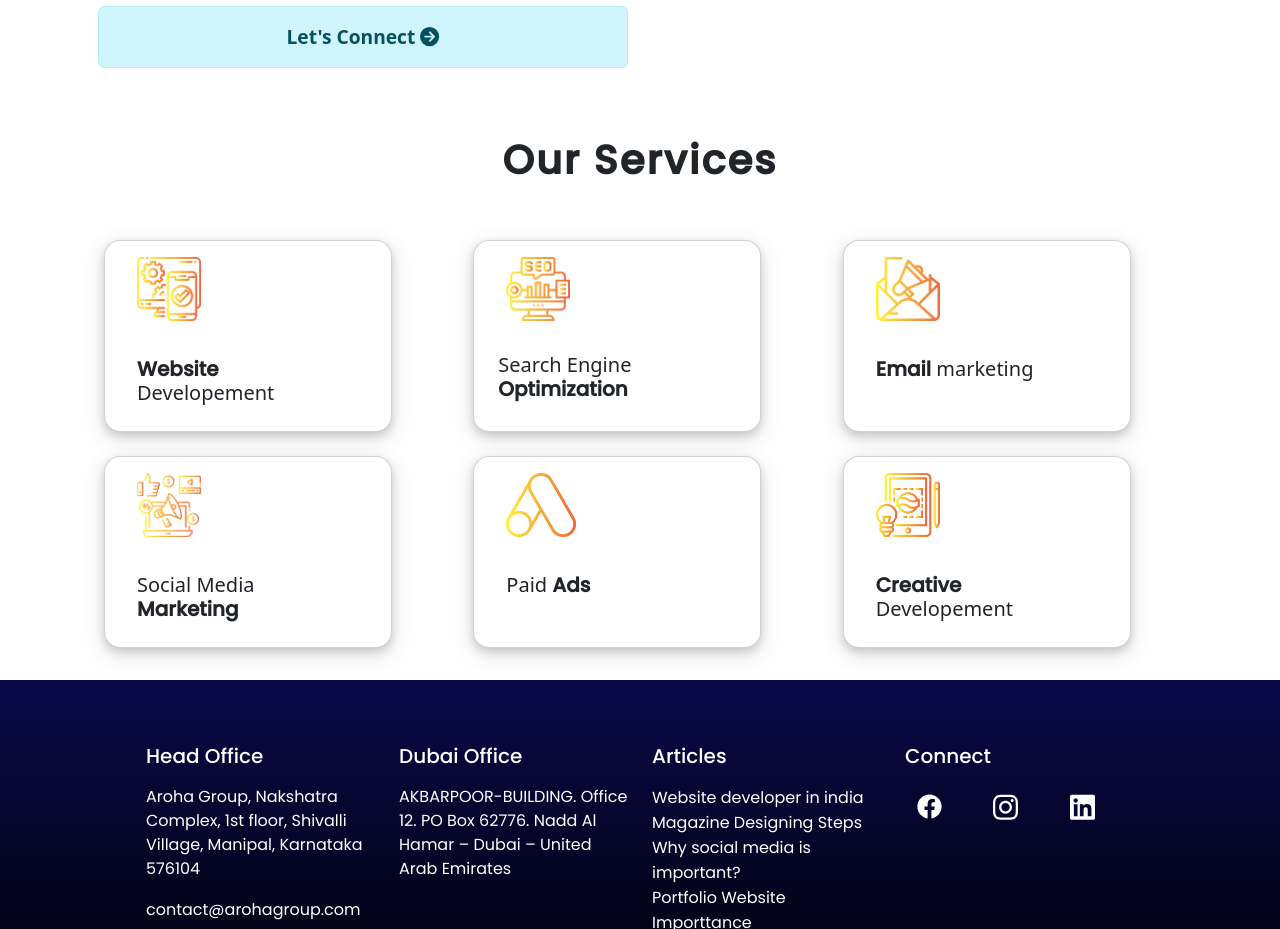
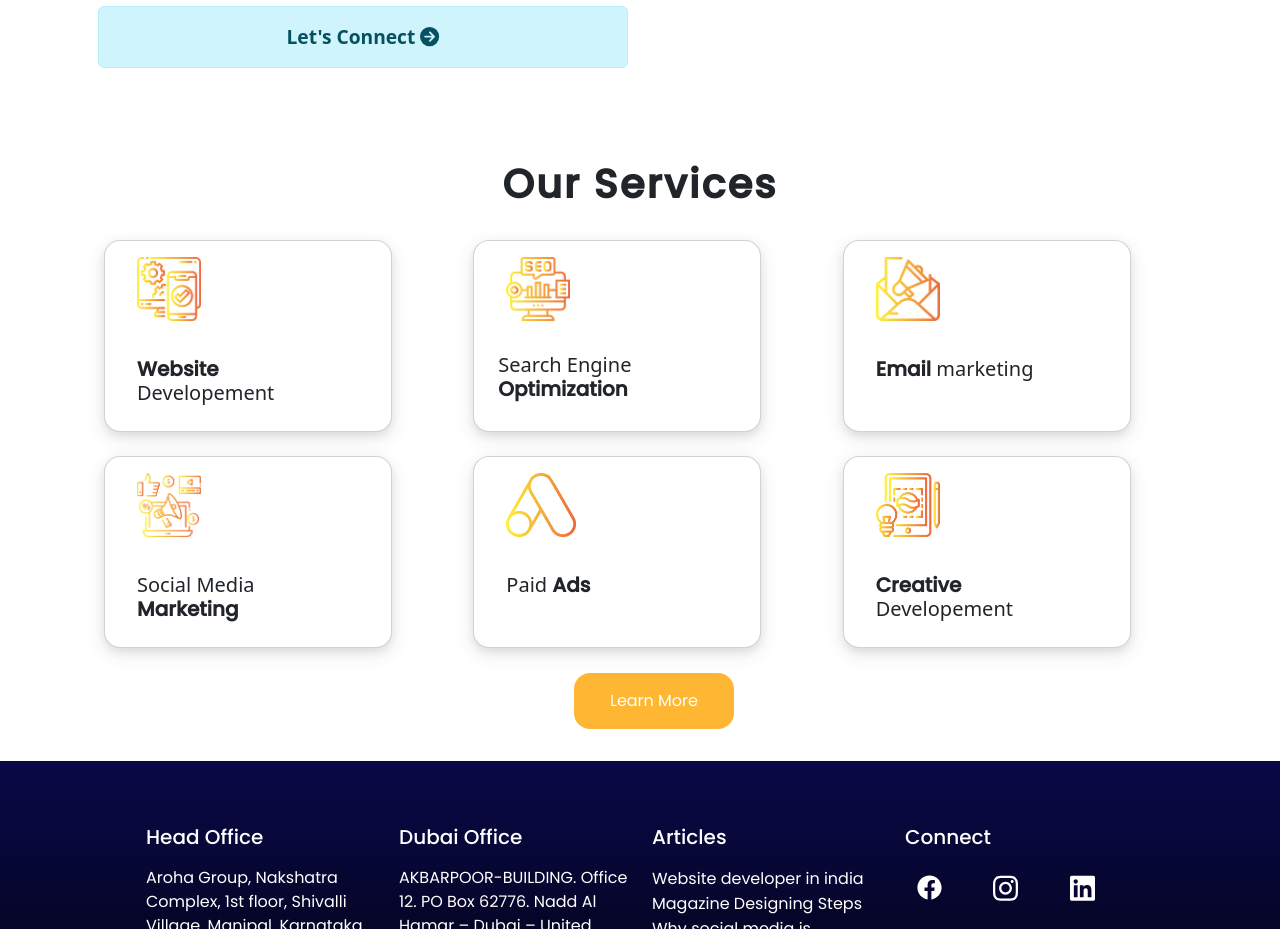
Before and after one commit to zeeyan23/Arohawebsite, a React (Create React App) app: page / in a window 1280 px wide. Shown: the part 720-1649 px from the top of the page. Built offline with nearby package versions, Linux system fonts and the light colour scheme; the HTML template or start-up script is replaced by a standard one.

Commit message:
updated code

```diff
--- a/src/components/OurServices/OurServices.js
+++ b/src/components/OurServices/OurServices.js
@@ -11,11 +11,11 @@ function OurServices() {
   return (
     <Container className={classes.Container} id="services">
       <Row>
-        <Col className="mt-4">
+        <Col className="mt-5">
           <h1 className={classes.boldText1}>Our Services</h1>
         </Col>
       </Row>
-      <Row className="mt-5"id={classes.rowLeft} >
+      <Row className="mt-4"id={classes.rowLeft} >
         <Col>
           <Card className={classes.cardDesign}>
             <Card.Img
--- a/src/components/OurServices/ourservices.module.css
+++ b/src/components/OurServices/ourservices.module.css
@@ -30,7 +30,7 @@
      position: relative;
      z-index: -1;
      border-radius: 1em;
-     box-shadow: 0 4px 8px 0 rgba(73, 73, 73, 0.2), 0 6px 20px 0 rgba(84, 84, 84, 0.19);
+     box-shadow: 0 4px 8px 0 rgba(53, 53, 53, 0.1), 0 6px 20px 0 rgba(54, 54, 54, 0.1);
 }
 .Container{
     max-width: 70rem;
--- a/src/pages/Dashboard.js
+++ b/src/pages/Dashboard.js
@@ -1,4 +1,4 @@
-import { Alert, Col, Container, Row } from "react-bootstrap";
+import { Alert, Col, Container, Nav, Row } from "react-bootstrap";
 import Footer from "../components/Footer/Footer";
 import { ConnectForm } from "../components/Form/ConnectForm";
 import Header from "../components/Navbar/Header";
@@ -45,6 +45,24 @@ function Dashboard() {
         </Container>
         {/* <About /> */}
         <OurServices className={classes.OurServices}/>
+        <Container>
+          <Row>
+            <Col></Col>
+            <Col>
+              {/* <button type="submit" className={classes.btnflat}>
+                Learn More
+              </button> */}
+              <Nav.Link
+                    href="https://arohagroup.com/#home"
+                    target="_blank"
+                    style={{color:'white'}}
+                    className={classes.btnflat}>
+                    Learn More
+                  </Nav.Link>
+            </Col>
+            <Col></Col>
+          </Row>
+        </Container>
         <div className={classes.Footer}>
           <Footer />
         </div>
--- a/src/pages/dashboard.module.css
+++ b/src/pages/dashboard.module.css
@@ -50,6 +50,24 @@
     font-size: 1.1em;
     /* text-align: justify; */
 }
+.btnflat {
+    background-color:rgba(255, 166, 0, 0.799);
+
+      width: 10em;
+      font-family: 'Poppins', sans-serif;
+      margin-top: 1.6em;
+      margin-left: 7em;
+      border: none;
+      padding: 1em;
+      border-radius: 1em;
+      transition: transform 0.2s ease-in-out;
+
+  }
+
+.btnflat:hover{
+    transform: scale(1.1);
+}
+
 .alertBox{
     margin-top: 2em;
     margin-left: 2em;
@@ -101,6 +119,7 @@ font-family:'Poppins', sans-serif;
       -webkit-background-clip: text;
       -webkit-text-fill-color: transparent;
 }
+
 .heading2{
 
     letter-spacing: 3px;
@@ -181,6 +200,9 @@ font-family:'Poppins', sans-serif;
           -webkit-background-clip: text;
           -webkit-text-fill-color: transparent;
     }
+    .btnflat{
+        margin-left: 0em;
+    }
   }
 
   @media only screen and (min-width: 768px){
@@ -212,6 +234,9 @@ font-family:'Poppins', sans-serif;
     .flexDirection{
         flex-direction: column;
     }
+    .btnflat{
+        margin-left: 1em;
+    }
  }
  @media only screen and (min-width: 1024px){
     .imageResStyle{
@@ -227,4 +252,7 @@ font-family:'Poppins', sans-serif;
         margin-top: 5em;
         padding-bottom: 1.7em;
     }
+    .btnflat{
+        margin-left: 7em;
+    }
  }
```
